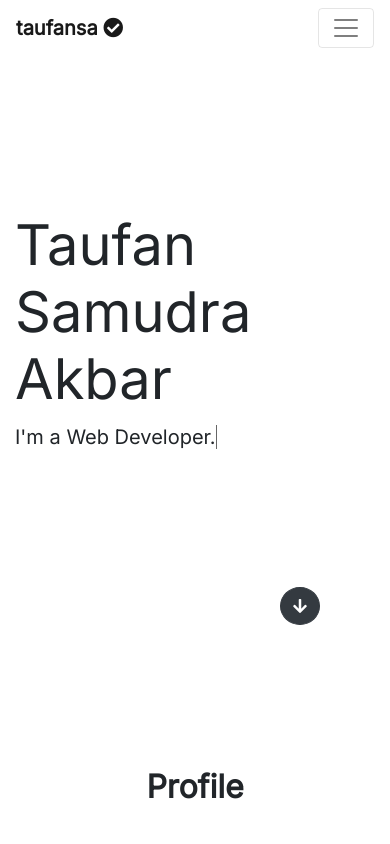
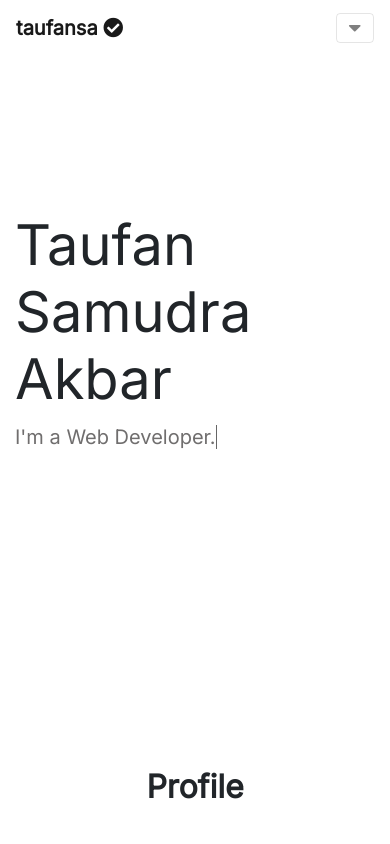
Before and after one commit to Taufansa/myweb, a plain HTML site: page index.html in a window 390 px wide. Shown: the top 844 px of the page. Drawn offline with nearby package versions, Linux system fonts and the light colour scheme.

Commit message:
delete down button

```diff
--- a/css/style.css
+++ b/css/style.css
@@ -1,3 +1,12 @@
+p {
+    color: #706e6e;
+    font-weight: 300; }
+
+  h1, h2, h3, h4, h5, h6,
+  .h1, .h2, .h3, .h4, .h5, .h6 {
+    font-family: 'Inter', sans-serif; }
+
+
 body {
     font-family: 'Inter', sans-serif;
 }
--- a/index.html
+++ b/index.html
@@ -16,7 +16,7 @@
             <a class="navbar-brand" href=""><b>taufansa</b> <i class="fas fa-check-circle"></i></a>
             <div class="text-right">
                 <button class="navbar-toggler" type="button" data-toggle="collapse" data-target="#navbarNavAltMarkup" aria-controls="navbarNavAltMarkup" aria-expanded="false" aria-label="Toggle navigation">
-                <span class="navbar-toggler-icon"></span>
+                <span class="fas fa-caret-down"></span>
                 </button>
                 <div class="collapse navbar-collapse" id="navbarNavAltMarkup">
                     <div class="navbar-nav">
@@ -36,9 +36,6 @@
               <p class="lead">I'm a
                 <span class="txt-rotate" data-period="2000" data-rotate='[ "Web Developer.", "Software Developer.", "Back End Developer.", "Full Stack Developer."]'></span>
               </p>
-            </div>
-            <div class="text-right" style="margin-right: 70px;" id="top-bottom">
-                <a href="#about" class="btn btn-dark btn-md" style="border-radius: 50%;"><i class="fas fa-arrow-down"></i></a>
             </div>
         </div>
     </div>
--- a/js/index.js
+++ b/js/index.js
@@ -1,3 +1,4 @@
+
 var TxtRotate = function(el, toRotate, period) {
   this.toRotate = toRotate;
   this.el = el;
```
